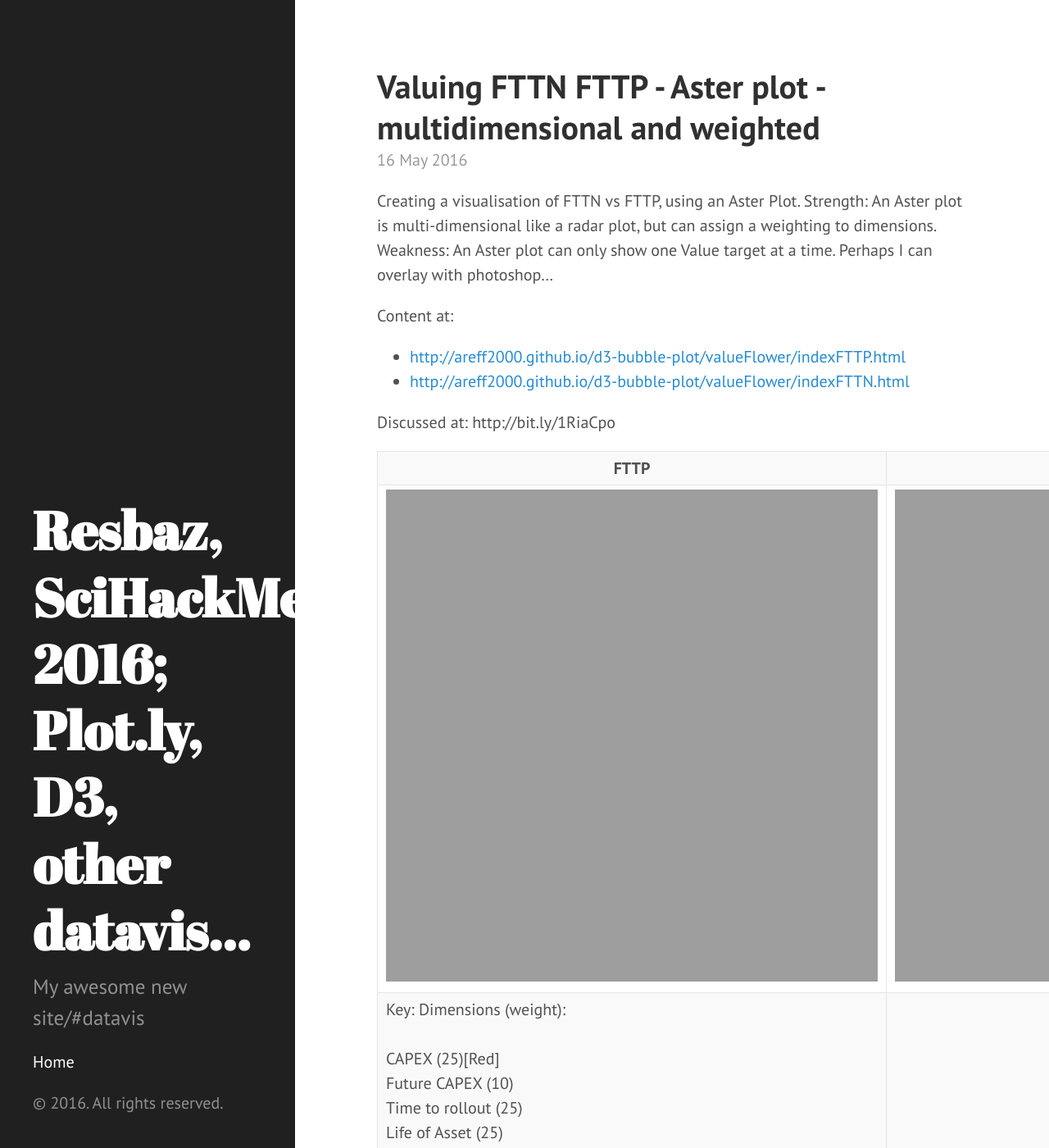
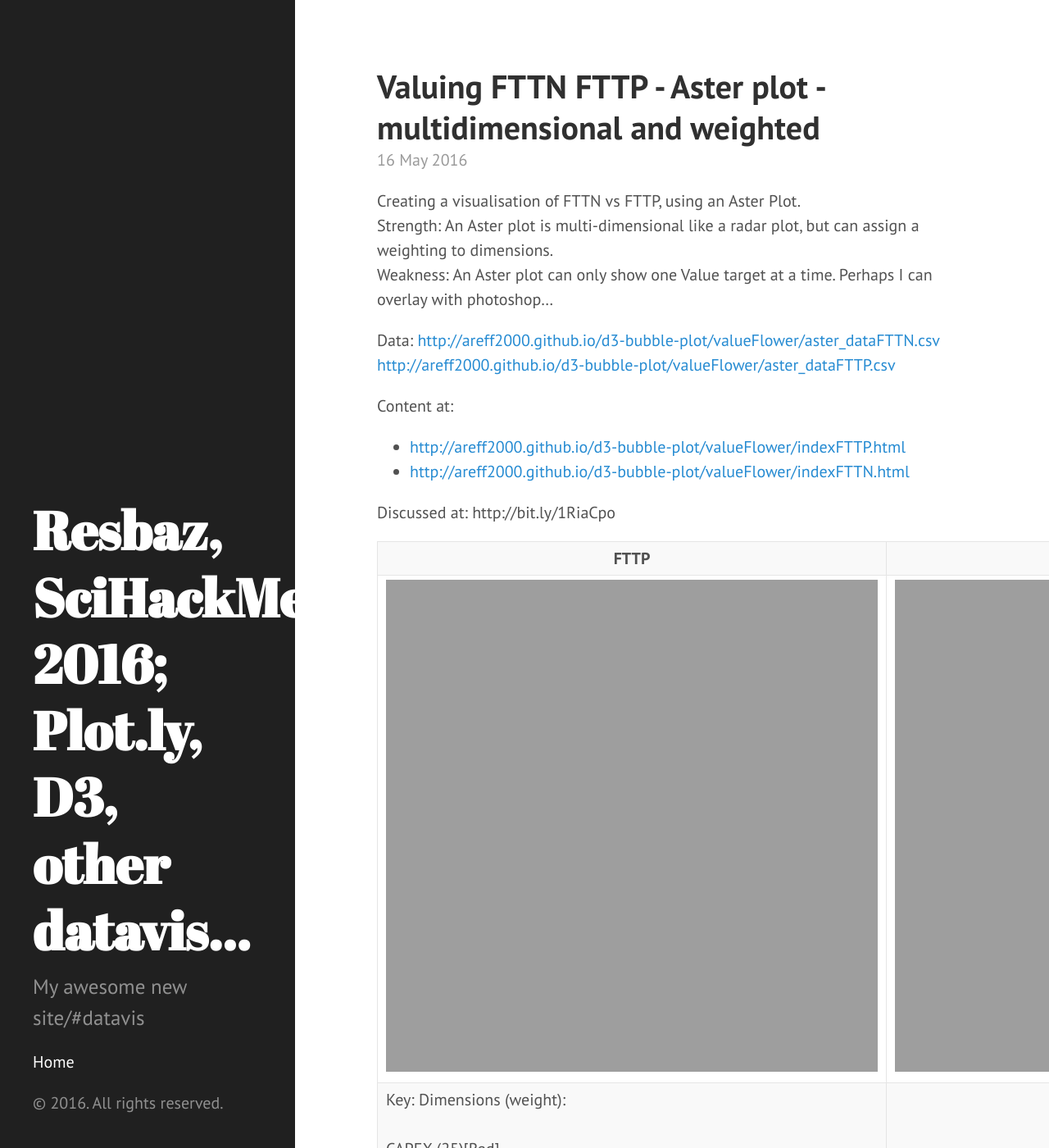
Before and after one commit to areff2000/areff2000.github.io, a Jekyll site: the page built from _posts/2016-05-16-valuing-fttn-fttp-aster-plot-multidimensional-and-weighted.markdown, in a window 1280 px wide and 1400 px high. Shown: the whole window at 82% size. Built offline with Jekyll 4.4.1, drawn with Linux system fonts in a browser that asks for light colours; some of the changed text lies outside the part shown.

Commit message:
Add Aster explanation. Add links to data files (CSV).

```diff
--- a/_posts/2016-05-16-valuing-fttn-fttp-aster-plot-multidimensional-and-weighted.markdown
+++ b/_posts/2016-05-16-valuing-fttn-fttp-aster-plot-multidimensional-and-weighted.markdown
@@ -3,9 +3,12 @@ published: true
 title: Valuing FTTN FTTP - Aster plot - multidimensional and weighted
 layout: post
 ---
-Creating a visualisation of FTTN vs FTTP, using an Aster Plot.
-Strength: An Aster plot is multi-dimensional like a radar plot, but can assign a weighting to dimensions.
-Weakness: An Aster plot can only show one Value target at a time. Perhaps I can overlay with photoshop...
+Creating a visualisation of FTTN vs FTTP, using an Aster Plot.<br>
+Strength: An Aster plot is multi-dimensional like a radar plot, but can assign a weighting to dimensions.<br>
+Weakness: An Aster plot can only show one Value target at a time. Perhaps I can overlay with photoshop...<br>
+
+Data:  <a href="http://areff2000.github.io/d3-bubble-plot/valueFlower/aster_dataFTTN.csv">http://areff2000.github.io/d3-bubble-plot/valueFlower/aster_dataFTTN.csv</a>
+<a href="http://areff2000.github.io/d3-bubble-plot/valueFlower/aster_dataFTTN.csv">http://areff2000.github.io/d3-bubble-plot/valueFlower/aster_dataFTTP.csv</a>
 
 Content at:
 <ul>
@@ -40,5 +43,5 @@ Equity 			(10)<br>
 Simplicity 		(5)<br>
 Beauty 			(5)<br>
 Unknown Unknowns(25)[Blue]<br>
-</td><td>&nbsp;</td></tr>
+</td><td>NB: closer to the bullseye is higher value<br>Data: weightings and ratings are author's assessment.</td></tr>
 </table>
```
